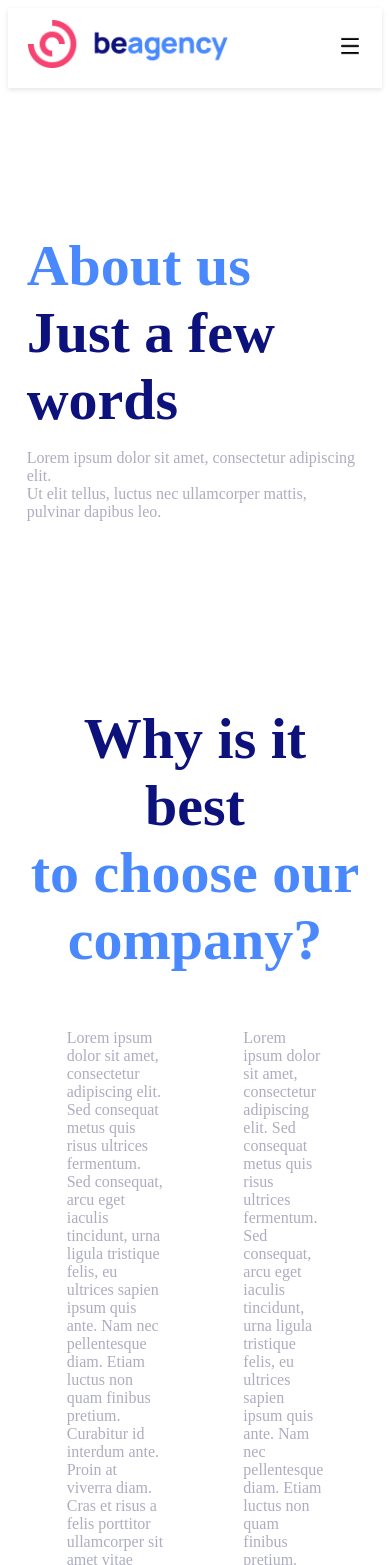
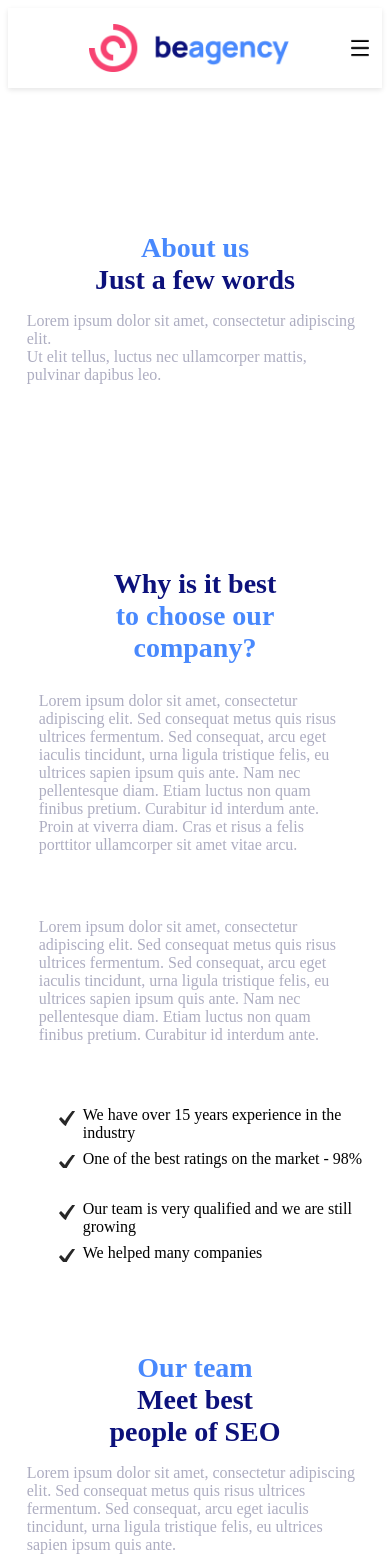
Before and after one commit to minhnguyen31191025998-stack/Be-Agency, a plain HTML site: page Page/about.html in a window 390 px wide. Shown: the top 1565 px of the page. Drawn offline with Linux system fonts and the light colour scheme.

Commit message:
18:59 12 Sep 2025

```diff
--- a/Styles/About/mobile.css
+++ b/Styles/About/mobile.css
@@ -1,14 +1,87 @@
 @media only screen and (max-width: 480px) {
+    /* Style for all h3 elements within a section */
+section h3 {
+    font-size: 28px;
+    text-align: center;
+}
 
+section h3 span {
+    font-size: 28px;
+}
 /* Header */
+
+
+.header .header-container {
+display: flex;
+justify-content: center;
+gap: 12px;
+}
+.header .header-logo {
+    vertical-align: middle;}
+
 .header .header-nav {
     display: none;
+    justify-content: center;
 }
 .mobile-icon {
-    display: block;
+     display: block;
+        text-align: center;
+        position: absolute;
+        top: 28px;
+        right: 10px;
+
 }
 .mobile-icon img {
     width: 24px;
     height: 24px;
 }
+/* End header */
+
+/* Start why */
+.why-description {
+    display: flex;
+    flex-direction: column;
+    gap: 8px;
+    justify-content: space-between;
 }
+.why-description p {
+    padding: 12px;
+}
+ul.list_check li {
+    padding: 0 0  0 44px;
+}
+
+ul.list_check {
+    padding-bottom: 0px;
+padding-left: 12px;}
+
+
+
+.list-check-container {
+    display: flex;
+    flex-direction: column;
+    gap: 0;
+
+}
+
+/* Start team */
+.team-container {
+    display: flex;
+    flex-direction: column;
+    gap: 8px;
+}
+/* End team */
+/* Start fact */
+.fact-container {
+    display: flex;
+    flex-direction: column;
+    gap: 8px;
+}
+/* End fact */
+
+/* Footer */
+.footer-top {
+    display: flex;
+    flex-direction: column;
+}
+}
--- a/Styles/About/tablet.css
+++ b/Styles/About/tablet.css
@@ -0,0 +1,80 @@
+@media only screen and (max-width: 760px) {
+ /* Style for all h3 elements within a section */
+section h3 {
+    font-size: 28px;
+    text-align: center;
+}
+
+section h3 span {
+    font-size: 28px;
+}
+    /* Header */
+
+.header .header-container {
+display: flex;
+justify-content: center;
+gap: 12px;
+}
+.header .header-logo {
+    vertical-align: middle;}
+
+.header .header-nav {
+    display: none;
+    justify-content: center;
+}
+.mobile-icon {
+     display: block;
+        text-align: center;
+        position: absolute;
+        top: 28px;
+        right: 10px;
+
+}
+.mobile-icon img {
+    width: 24px;
+    height: 24px;
+}
+/* End header */
+
+/* Start why */
+.why-description {
+    display: flex;
+    flex-direction: column;
+    gap: 8px;
+    justify-content: space-between;
+}
+.why-description p {
+    padding: 12px;
+}
+ul.list_check li {
+    padding: 0 0  0 44px;
+}
+
+ul.list_check {
+    padding-bottom: 0px;}
+
+
+
+.list-check-container {
+    display: flex;
+    flex-direction: column;
+    gap: 0;
+
+}
+
+/* Start team */
+.team-container {
+    display: flex;
+    flex-direction: column;
+    gap: 8px;
+}
+/* End team */
+/* Start fact */
+.fact-container {
+    display: flex;
+    flex-direction: column;
+    gap: 8px;
+}
+/* End fact */
+
+}
--- a/Styles/Home/mobile.css
+++ b/Styles/Home/mobile.css
@@ -129,4 +129,15 @@ div .fact-1, .fact-2, .fact-3 {
     flex-direction: column;
     gap: 8px;
   }
+.email-container h3, span {
+        font-size: 28px;
 }
+
+#email-h3 {
+    font-size: 28px;
+}
+#address {
+    font-size: 12px;
+}
+
+}
--- a/Styles/Home/tablet.css
+++ b/Styles/Home/tablet.css
@@ -1,4 +1,8 @@
 @media only screen and (max-width: 760px) {
+
+    h3 {
+        font-size: 28px;
+    }
 
 .header .header-nav {
     display: none;
@@ -80,4 +84,16 @@ height: auto;
   .footer-column {
     text-align: center; /* Center the content within each column */
   }
+
+  .email-container h3, span {
+        font-size: 28px;
 }
+
+#email-h3 {
+    font-size: 28px;
+}
+
+#address {
+    font-size: 12px;
+}
+}
```
Also changed, not shown: index.html (+2 -2 lines).
